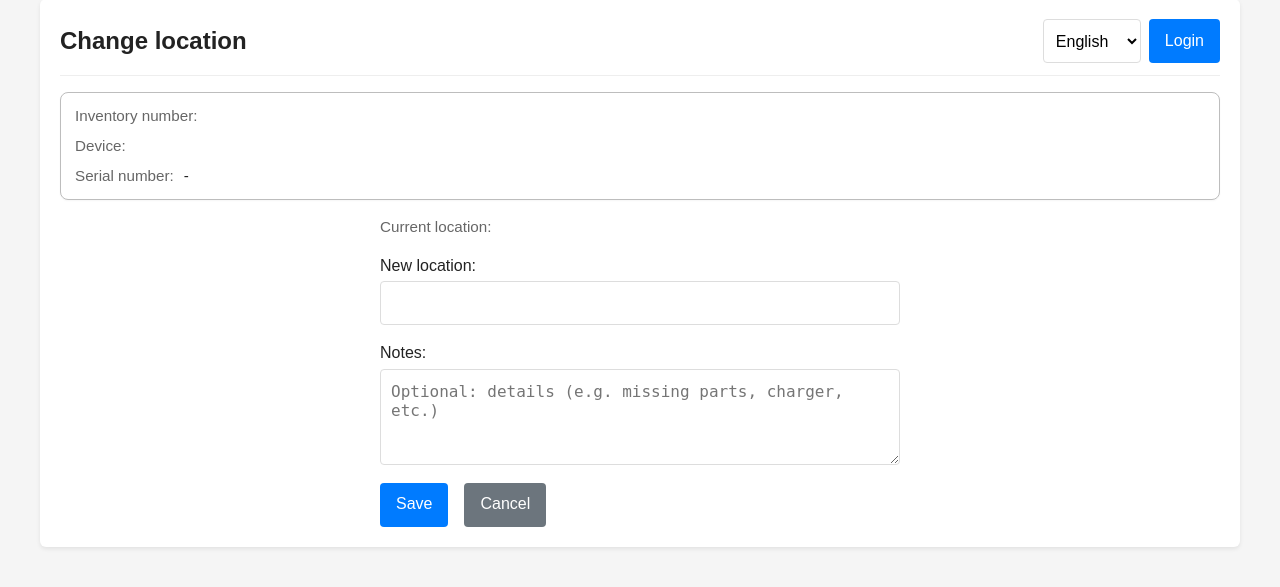
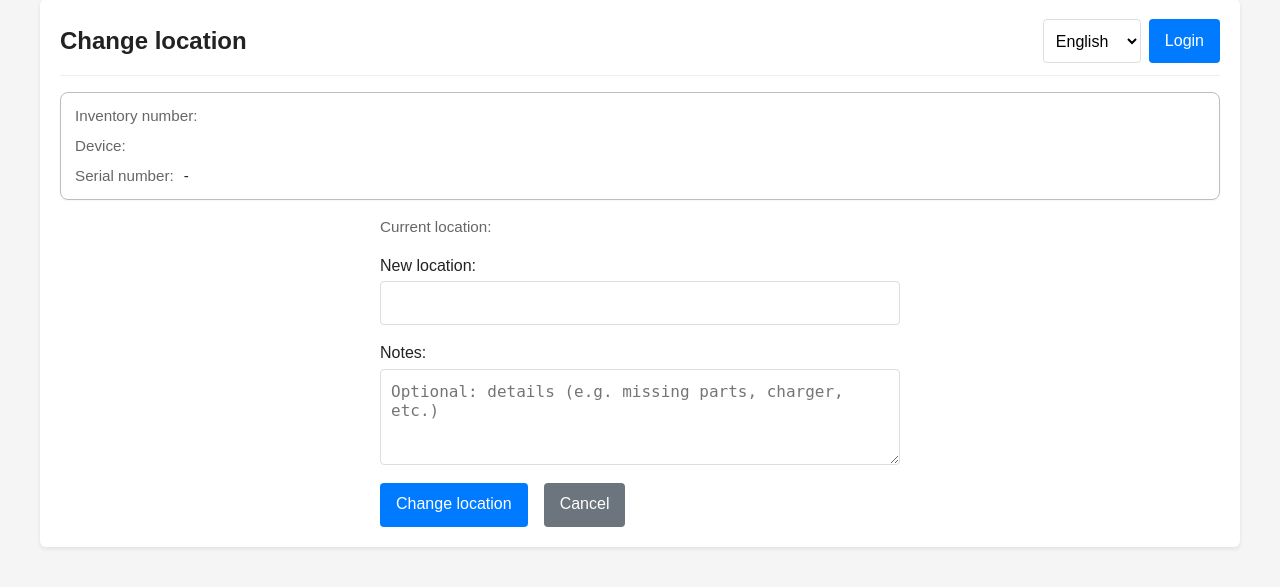
Before and after one commit to disafronov/sloths-inventory, a Django app: template src/inventory/templates/inventory/change_location.html in a window 1280 px wide. Shown: the part 21-608 px from the top of the page. Run offline with Django 5.2, Linux system fonts and the light colour scheme; the template is opened without the code that fills it, so the values that code supplies are empty; parts of the project's set-up code (start-up, migrations or seed data) failed here and were passed over.

Commit message:
feat: update button labels for change location and transfer forms
- Changed the button label in the change location template from "Save" to "Change location" for better clarity.
- Updated the button label in the transfer creation template from "Create offer" to "Transfer" to accurately reflect the action being performed.

Signed-off-by: Dmitrii Safronov <zimniy@cyberbrain.cc>

```diff
--- a/src/inventory/templates/inventory/change_location.html
+++ b/src/inventory/templates/inventory/change_location.html
@@ -49,7 +49,7 @@
             >{{ notes }}</textarea>
         </p>
         <div class="form-actions form-actions--inline">
-            <button type="submit" class="button">{% trans "Save" %}</button>
+            <button type="submit" class="button">{% trans "Change location" %}</button>
             <a
                 href="{% url 'inventory:item-history' item_id=item.id %}"
                 class="button button--secondary"
--- a/src/inventory/templates/inventory/transfer_create.html
+++ b/src/inventory/templates/inventory/transfer_create.html
@@ -74,7 +74,7 @@
                     >{{ notes }}</textarea>
                 </p>
                 <div class="form-actions form-actions--inline">
-                    <button type="submit" class="button">{% trans "Create offer" %}</button>
+                    <button type="submit" class="button">{% trans "Transfer" %}</button>
                     <a href="{% url 'inventory:item-history' item_id=item.id %}" class="button button--secondary">{% trans "Cancel" %}</a>
                 </div>
             </form>
```
